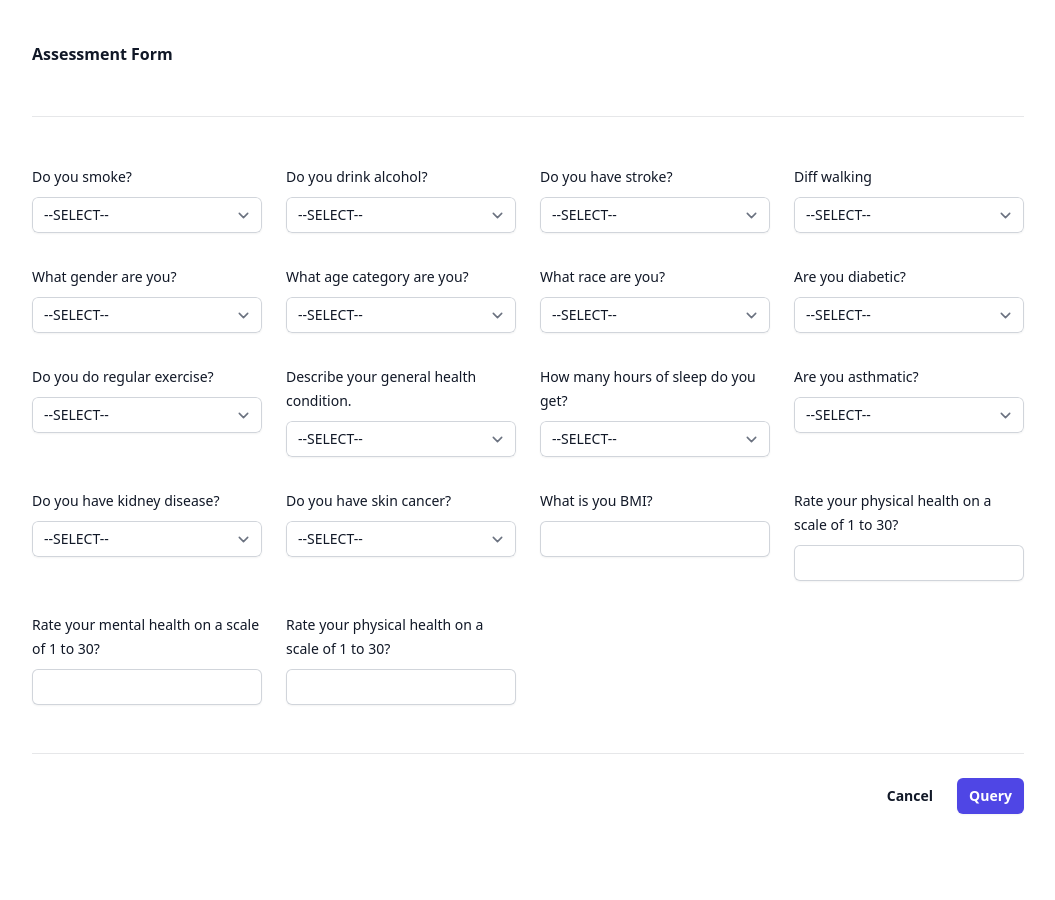
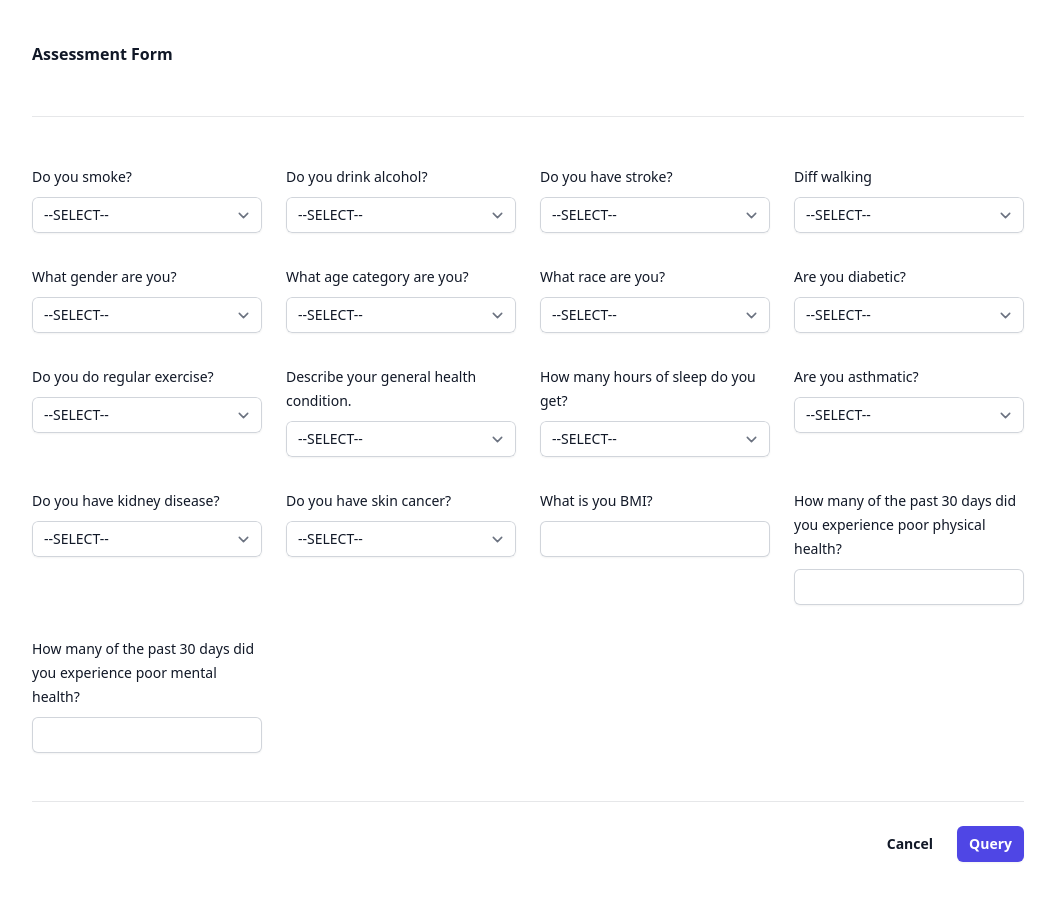
Before and after one commit to faraji-ombonya/friendly-goggles, a React (Vite) app: page / in a window 1280 px wide. Shown: the whole page, without its empty margins (112-1167 px from the left). Before the commit the page ends 854 px from the top, so only its background shows below. Built offline with nearby package versions, Linux system fonts and the light colour scheme.

Commit message:
update: questions

```diff
--- a/src/components/DiagnosisForm.jsx
+++ b/src/components/DiagnosisForm.jsx
@@ -406,7 +406,7 @@ export default function DiagnosisForm({ setResult, setOpen }) {
                 htmlFor="phyisical_health"
                 className="block text-sm font-medium leading-6 text-gray-900"
               >
-                Rate your physical health on a scale of 1 to 30?
+                How many of the past 30 days did you experience poor physical health?
               </label>
               <div className="mt-2">
                 <input
@@ -425,7 +425,7 @@ export default function DiagnosisForm({ setResult, setOpen }) {
                 htmlFor="mental_health"
                 className="block text-sm font-medium leading-6 text-gray-900"
               >
-                Rate your mental health on a scale of 1 to 30?
+                How many of the past 30 days did you experience poor mental health?
               </label>
               <div className="mt-2">
                 <input
@@ -434,25 +434,6 @@ export default function DiagnosisForm({ setResult, setOpen }) {
                   onChange={(e) => handleInputChange(e)}
                   id="mental_health"
                   autoComplete="mental_health"
-                  className="block w-full rounded-md border-0 py-1.5 text-gray-900 shadow-sm ring-1 ring-inset ring-gray-300 placeholder:text-gray-400 focus:ring-2 focus:ring-inset focus:ring-indigo-600 sm:text-sm sm:leading-6"
-                />
-              </div>
-            </div>
-
-            <div className="sm:col-span-3">
-              <label
-                htmlFor="physical_health"
-                className="block text-sm font-medium leading-6 text-gray-900"
-              >
-                Rate your physical health on a scale of 1 to 30?
-              </label>
-              <div className="mt-2">
-                <input
-                  type="number"
-                  name="physical_health"
-                  onChange={(e) => handleInputChange(e)}
-                  id="physical_health"
-                  autoComplete="physical_health"
                   className="block w-full rounded-md border-0 py-1.5 text-gray-900 shadow-sm ring-1 ring-inset ring-gray-300 placeholder:text-gray-400 focus:ring-2 focus:ring-inset focus:ring-indigo-600 sm:text-sm sm:leading-6"
                 />
               </div>
--- a/src/components/Dialog.jsx
+++ b/src/components/Dialog.jsx
@@ -1,6 +1,7 @@
 import { Fragment, useRef, useState } from "react";
 import { Dialog, Transition } from "@headlessui/react";
 import { ExclamationTriangleIcon } from "@heroicons/react/24/outline";
+import { CheckCircleIcon } from "@heroicons/react/24/solid";
 
 export default function SimpleDialog({ setOpen, open, result }) {
   const cancelButtonRef = useRef(null);
@@ -39,12 +40,22 @@ export default function SimpleDialog({ setOpen, open, result }) {
               <Dialog.Panel className="relative transform overflow-hidden rounded-lg bg-white text-left shadow-xl transition-all sm:my-8 sm:w-full sm:max-w-lg">
                 <div className="bg-white px-4 pb-4 pt-5 sm:p-6 sm:pb-4">
                   <div className="sm:flex sm:items-start">
+                    {result?.heart_disease ? (
                       <div className="mx-auto flex h-12 w-12 flex-shrink-0 items-center justify-center rounded-full bg-red-100 sm:mx-0 sm:h-10 sm:w-10">
                         <ExclamationTriangleIcon
                           className="h-6 w-6 text-red-600"
                           aria-hidden="true"
                         />
                       </div>
+                    ) : (
+                      <div className="mx-auto flex h-12 w-12 flex-shrink-0 items-center justify-center rounded-full bg-green-100 sm:mx-0 sm:h-10 sm:w-10">
+                        <CheckCircleIcon
+                          className="h-6 w-6 text-green-600"
+                          aria-hidden="true"
+                        />
+                      </div>
+                    )}
+
                     <div className="mt-3 text-center sm:ml-4 sm:mt-0 sm:text-left">
                       <Dialog.Title
                         as="h3"
@@ -54,7 +65,9 @@ export default function SimpleDialog({ setOpen, open, result }) {
                       </Dialog.Title>
                       <div className="mt-2">
                         <p className="text-sm text-gray-500">
-                          {result?.heart_disease}
+                          {result?.heart_disease
+                            ? "Based on the data, our analysis suggests that you are likely to have heart disease. We recommend consulting with a healthcare professional for a thorough evaluation and personalized guidance."
+                            : "According to our analysis, there's no indication of heart disease. However, it's always wise to prioritize your health. Regular check-ups and a healthy lifestyle can contribute to your overall well-being."}
                         </p>
                       </div>
                     </div>
--- a/src/pages/LandingPage.jsx
+++ b/src/pages/LandingPage.jsx
@@ -7,7 +7,7 @@ function LandingPage() {
   const [open, setOpen] = useState(false);
   const [result, setResult] = useState({});
 
-  console.log("open", open)
+  console.log("open", open);
 
   return (
     <>
```
Lines whose indentation alone changed are shown as unchanged.
